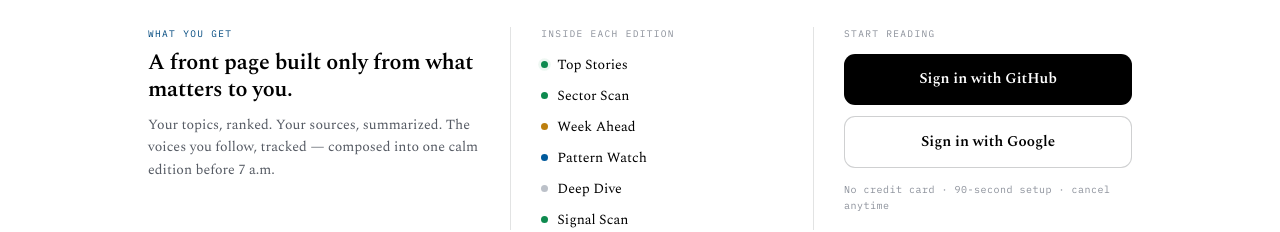
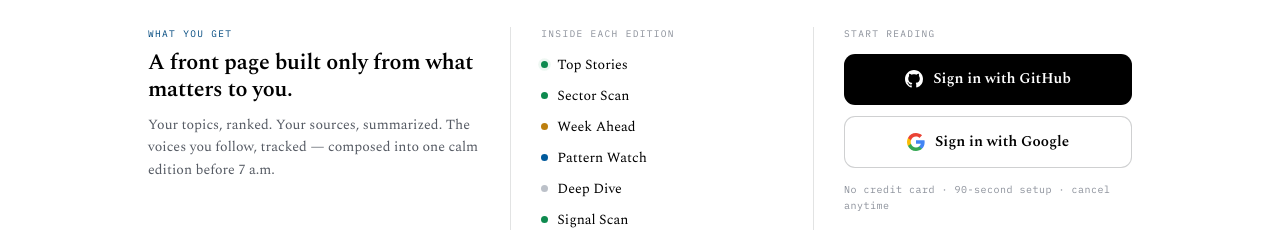
Before and after one commit to 0mararafat/morning-briefing-oa, a Next.js app: page / in a window 1280 px wide. Shown: the part 353-585 px from the top of the page. Built offline with nearby package versions, Linux system fonts and the light colour scheme; no server answers.

Commit message:
feat: show provider logos on all sign-in buttons
The marketing landing buttons were missing the GitHub and Google
marks. Add a shared ProviderMarks component and use it on both the
landing and sign-in pages so OAuth buttons look consistent.

```diff
--- a/app/(marketing)/page.tsx
+++ b/app/(marketing)/page.tsx
@@ -1,6 +1,7 @@
 import { redirect } from "next/navigation";
 import { auth, signIn } from "@/lib/auth";
 import { ThemeToggle } from "@/components/ThemeToggle";
+import { GitHubMark, GoogleMark } from "@/components/ProviderMarks";
 
 const mono: React.CSSProperties = {
   fontFamily: "'IBM Plex Mono', monospace",
@@ -202,6 +203,7 @@
                     cursor: "pointer",
                   }}
                 >
+                  <GitHubMark />
                   Sign in with GitHub
                 </button>
               </form>
@@ -230,6 +232,7 @@
                     cursor: "pointer",
                   }}
                 >
+                  <GoogleMark />
                   Sign in with Google
                 </button>
               </form>
--- a/app/signin/page.tsx
+++ b/app/signin/page.tsx
@@ -1,32 +1,12 @@
 import { redirect } from "next/navigation";
 import { auth, signIn } from "@/lib/auth";
 import { ThemeToggle } from "@/components/ThemeToggle";
+import { GitHubMark, GoogleMark } from "@/components/ProviderMarks";
 
 const mono: React.CSSProperties = {
   fontFamily: "'IBM Plex Mono', monospace",
   textTransform: "uppercase",
 };
-
-// GitHub's Octocat mark — inherits the button text color via currentColor.
-function GitHubMark() {
-  return (
-    <svg width="18" height="18" viewBox="0 0 16 16" fill="currentColor" aria-hidden="true">
-      <path d="M8 0C3.58 0 0 3.58 0 8c0 3.54 2.29 6.53 5.47 7.59.4.07.55-.17.55-.38 0-.19-.01-.82-.01-1.49-2.01.37-2.53-.49-2.69-.94-.09-.23-.48-.94-.82-1.13-.28-.15-.68-.52-.01-.53.63-.01 1.08.58 1.23.82.72 1.21 1.87.87 2.33.66.07-.52.28-.87.51-1.07-1.78-.2-3.64-.89-3.64-3.95 0-.87.31-1.59.82-2.15-.08-.2-.36-1.02.08-2.12 0 0 .67-.21 2.2.82.64-.18 1.32-.27 2-.27.68 0 1.36.09 2 .27 1.53-1.04 2.2-.82 2.2-.82.44 1.1.16 1.92.08 2.12.51.56.82 1.27.82 2.15 0 3.07-1.87 3.75-3.65 3.95.29.25.54.73.54 1.48 0 1.07-.01 1.93-.01 2.2 0 .21.15.46.55.38A8.013 8.013 0 0016 8c0-4.42-3.58-8-8-8z" />
-    </svg>
-  );
-}
-
-// Google's multicolor "G" — fixed brand colors, independent of theme.
-function GoogleMark() {
-  return (
-    <svg width="18" height="18" viewBox="0 0 18 18" aria-hidden="true">
-      <path d="M17.64 9.2c0-.64-.06-1.25-.16-1.84H9v3.48h4.84a4.14 4.14 0 01-1.8 2.72v2.26h2.92c1.71-1.57 2.68-3.89 2.68-6.62z" fill="#4285F4" />
-      <path d="M9 18c2.43 0 4.47-.8 5.96-2.18l-2.92-2.26c-.81.54-1.84.86-3.04.86-2.34 0-4.32-1.58-5.03-3.7H.96v2.33A9 9 0 009 18z" fill="#34A853" />
-      <path d="M3.97 10.72A5.41 5.41 0 013.68 9c0-.6.1-1.18.29-1.72V4.95H.96A9 9 0 000 9c0 1.45.35 2.82.96 4.05l3.01-2.33z" fill="#FBBC05" />
-      <path d="M9 3.58c1.32 0 2.5.45 3.44 1.35l2.58-2.59C13.46.89 11.43 0 9 0A9 9 0 00.96 4.95l3.01 2.33C4.68 5.16 6.66 3.58 9 3.58z" fill="#EA4335" />
-    </svg>
-  );
-}
 
 export default async function SignInPage() {
   const session = await auth();
--- /dev/null
+++ b/components/ProviderMarks.tsx
@@ -0,0 +1,22 @@
+// Shared OAuth provider brand marks for the sign-in buttons.
+
+// GitHub's Octocat mark — inherits the button text color via currentColor.
+export function GitHubMark() {
+  return (
+    <svg width="18" height="18" viewBox="0 0 16 16" fill="currentColor" aria-hidden="true">
+      <path d="M8 0C3.58 0 0 3.58 0 8c0 3.54 2.29 6.53 5.47 7.59.4.07.55-.17.55-.38 0-.19-.01-.82-.01-1.49-2.01.37-2.53-.49-2.69-.94-.09-.23-.48-.94-.82-1.13-.28-.15-.68-.52-.01-.53.63-.01 1.08.58 1.23.82.72 1.21 1.87.87 2.33.66.07-.52.28-.87.51-1.07-1.78-.2-3.64-.89-3.64-3.95 0-.87.31-1.59.82-2.15-.08-.2-.36-1.02.08-2.12 0 0 .67-.21 2.2.82.64-.18 1.32-.27 2-.27.68 0 1.36.09 2 .27 1.53-1.04 2.2-.82 2.2-.82.44 1.1.16 1.92.08 2.12.51.56.82 1.27.82 2.15 0 3.07-1.87 3.75-3.65 3.95.29.25.54.73.54 1.48 0 1.07-.01 1.93-.01 2.2 0 .21.15.46.55.38A8.013 8.013 0 0016 8c0-4.42-3.58-8-8-8z" />
+    </svg>
+  );
+}
+
+// Google's multicolor "G" — fixed brand colors, independent of theme.
+export function GoogleMark() {
+  return (
+    <svg width="18" height="18" viewBox="0 0 18 18" aria-hidden="true">
+      <path d="M17.64 9.2c0-.64-.06-1.25-.16-1.84H9v3.48h4.84a4.14 4.14 0 01-1.8 2.72v2.26h2.92c1.71-1.57 2.68-3.89 2.68-6.62z" fill="#4285F4" />
+      <path d="M9 18c2.43 0 4.47-.8 5.96-2.18l-2.92-2.26c-.81.54-1.84.86-3.04.86-2.34 0-4.32-1.58-5.03-3.7H.96v2.33A9 9 0 009 18z" fill="#34A853" />
+      <path d="M3.97 10.72A5.41 5.41 0 013.68 9c0-.6.1-1.18.29-1.72V4.95H.96A9 9 0 000 9c0 1.45.35 2.82.96 4.05l3.01-2.33z" fill="#FBBC05" />
+      <path d="M9 3.58c1.32 0 2.5.45 3.44 1.35l2.58-2.59C13.46.89 11.43 0 9 0A9 9 0 00.96 4.95l3.01 2.33C4.68 5.16 6.66 3.58 9 3.58z" fill="#EA4335" />
+    </svg>
+  );
+}
```
